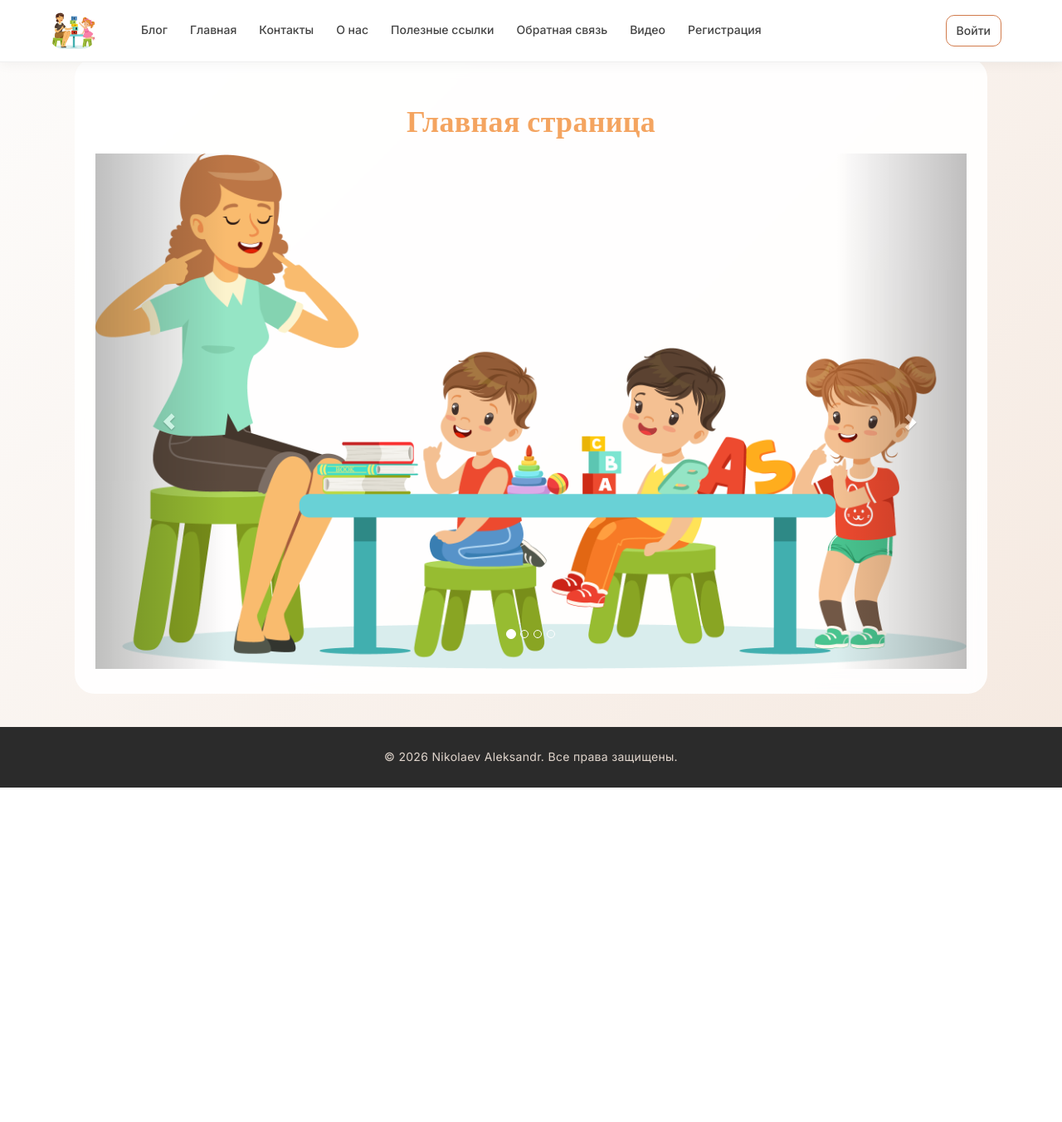
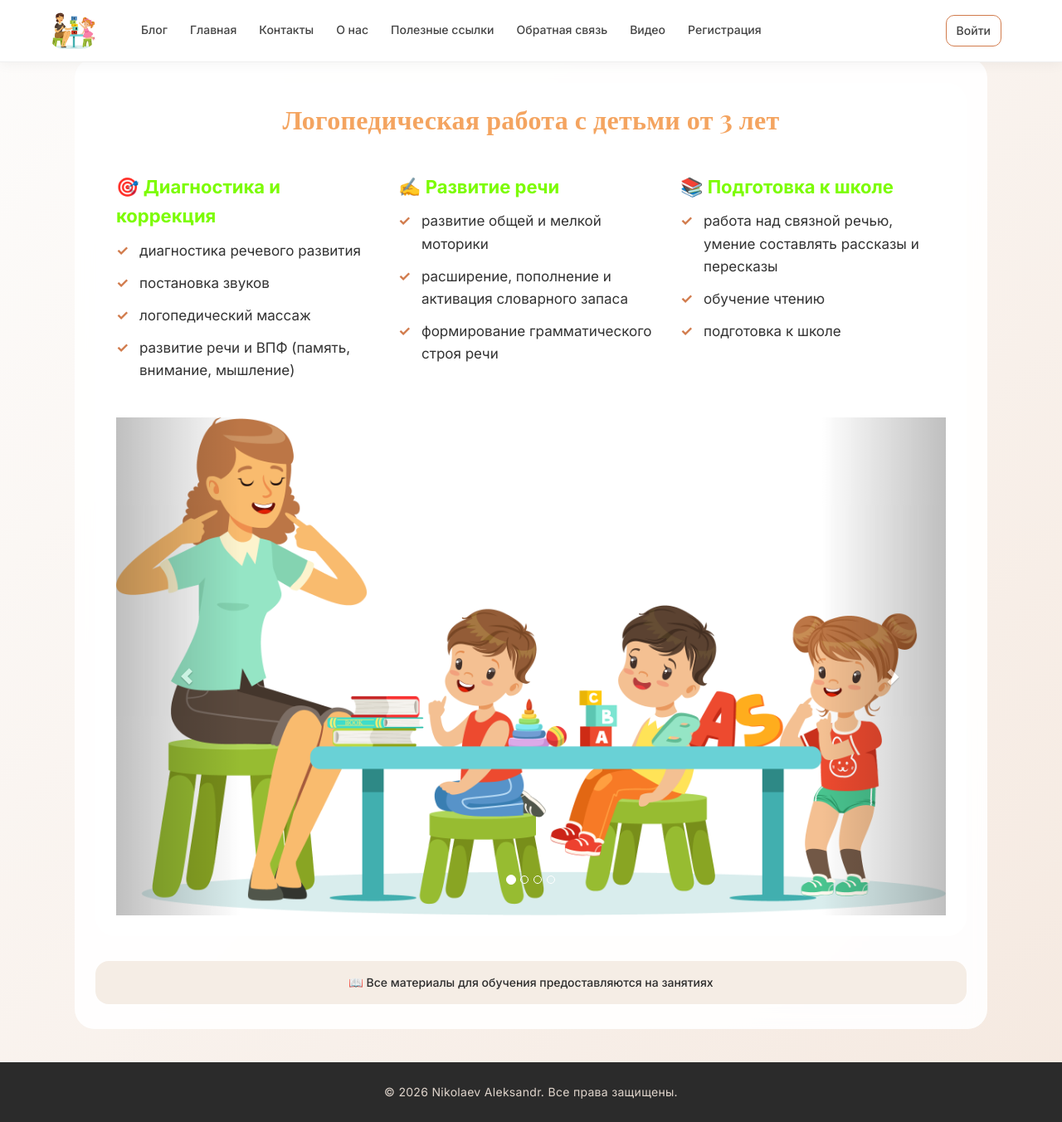
Before and after one commit to Lenchis21/DjangoSite, a Django app: page / in a window 1280 px wide. Shown: the whole page at 83% size. Before the commit the page ends 949 px from the top, so only its background shows below. Run offline with Django 3.2, Linux system fonts and the light colour scheme; some libraries are stand-ins or nearby versions.

Commit message:
Мелкие изменения, итоговый проект.

```diff
--- a/DjangoSite/app/forms.py
+++ b/DjangoSite/app/forms.py
@@ -32,11 +32,11 @@ class ReviewForm(forms.Form):
     rating = forms.ChoiceField(
         label='Оцените нашу работу',
         choices=[(5, 'Отлично'), (4, 'Хорошо'), (3, 'Удовлетворительно'), (2, 'Плохо')],
-        widget=forms.RadioSelect(attrs={'class': 'form-check-input'})
+        widget=forms.RadioSelect(attrs={'class': 'form-check-input list-unstyled'})
     )
     liked = forms.MultipleChoiceField(
         label='Что вам особенно понравилось?',
-        widget=forms.CheckboxSelectMultiple(attrs={'class': 'form-check-input'}),
+        widget=forms.CheckboxSelectMultiple(attrs={'class': 'form-check-input list-unstyled'}),
         choices=[
             ('diagnostic', 'Диагностика'),
             ('sound', 'Постановка звуков'),
@@ -46,6 +46,7 @@ class ReviewForm(forms.Form):
             ('other', 'Другое')
         ]
     )
+
     age = forms.ChoiceField(
         label='Возраст ребёнка',
         choices=[
--- a/DjangoSite/app/static/app/content/site.css
+++ b/DjangoSite/app/static/app/content/site.css
@@ -1,4 +1,3 @@
-/* ===== Google Fonts ===== */
 @import url('https://fonts.googleapis.com/css2?family=Inter:opsz,wght@14..32,400;14..32,500;14..32,600;14..32,700;14..32,800&family=Playfair+Display:wght@600;700;800&display=swap');
 
 * {
@@ -59,13 +58,13 @@ p, .description, li {
     color: #333;
 }
 
-subtitle {
+/*subtitle {
     text-decoration: none;
     font-weight: 700;
     font-size: 20px;
-    color: #2d5e3b;
+    color: seagreen;
     transition: color 0.2s;
-}
+}*/
 
     a.subtitle:hover {
         color: #d17b4c;
@@ -259,3 +258,74 @@ hr {
     border-radius: 20px;
     overflow: hidden;
 }
+
+
+/* Дополнительные стили для главной страницы - не меняет существующие стили */
+.services-grid {
+    display: flex;
+    flex-wrap: wrap;
+    gap: 20px;
+    justify-content: space-between;
+    margin: 30px 0;
+}
+
+.service-col {
+    flex: 1;
+    min-width: 250px;
+}
+
+.service-list {
+    list-style: none;
+    padding-left: 0;
+}
+
+    .service-list li {
+        margin-bottom: 12px;
+        padding-left: 28px;
+        position: relative;
+    }
+
+        .service-list li:before {
+            content: "✓";
+            color: #d17b4c;
+            font-weight: bold;
+            position: absolute;
+            left: 0;
+        }
+
+.vk-button {
+    display: inline-block;
+    background: #d17b4c;
+    color: white;
+    padding: 12px 32px;
+    border-radius: 40px;
+    text-decoration: none;
+    font-weight: 600;
+    font-size: 18px;
+    transition: all 0.2s ease;
+    text-align: center;
+}
+
+    .vk-button:hover {
+        background: #b8653a;
+        color: white;
+        text-decoration: none;
+        transform: translateY(-1px);
+    }
+
+.info-block {
+    text-align: center;
+    margin: 20px 0;
+    padding: 20px;
+    background: rgba(255,255,255,0.5);
+    border-radius: 24px;
+}
+
+.material-note {
+    background: #f5ede5;
+    padding: 15px 25px;
+    border-radius: 16px;
+    text-align: center;
+    margin-top: 30px;
+    font-weight: 500;
+}
--- a/DjangoSite/app/templates/app/blog.html
+++ b/DjangoSite/app/templates/app/blog.html
@@ -6,11 +6,9 @@
 <link rel="stylesheet" type="text/css" href="{% static 'app/content/site.css' %}" />
 
 <h2 class="title">{{ title }}</h2>
-<br />
 
 {% for post in posts %}
 
-<hr />
 
 <div class="">
 
--- a/DjangoSite/app/templates/app/contact.html
+++ b/DjangoSite/app/templates/app/contact.html
@@ -11,7 +11,7 @@
     P: 425.555.0100
 </address>
 
-<address class="description"
+<address class="description">
     <strong>Техническая поддержка:</strong>   <a href="mailto:Support@example.com">support@logoslovo.ru</a><br />
     <strong>Отдел маректинга:</strong> <a href="mailto:Marketing@example.com">marketing@logoslovo.ru</a>
 </address>
--- a/DjangoSite/app/templates/app/index.html
+++ b/DjangoSite/app/templates/app/index.html
@@ -2,82 +2,78 @@
 {% load static %}
 
 {% block content %}
-<body>
-    <h2 class="title">{{ title }}</h2>
+
+<!--<h2 class="title">{{ title }}</h2>-->
+<!-- Логопедическая работа -->
+<div class="content-wrapper">
+    <h2 class="title" style="font-size: 32px; margin-top: 0; margin-bottom: 15px;">Логопедическая работа с детьми от 3 лет</h2>
+
+    <div class="services-grid">
+        <div class="service-col">
+            <div class="subtitle" margin-bottom: 15px;">🎯 Диагностика и коррекция</div>
+            <ul class="service-list">
+                <li>диагностика речевого развития</li>
+                <li>постановка звуков</li>
+                <li>логопедический массаж</li>
+                <li>развитие речи и ВПФ (память, внимание, мышление)</li>
+            </ul>
+        </div>
+
+        <div class="service-col">
+            <div class="subtitle" margin-bottom: 15px;">✍️ Развитие речи</div>
+            <ul class="service-list">
+                <li>развитие общей и мелкой моторики</li>
+                <li>расширение, пополнение и активация словарного запаса</li>
+                <li>формирование грамматического строя речи</li>
+            </ul>
+        </div>
+
+        <div class="service-col">
+            <div class="subtitle" margin-bottom: 15px;">📚 Подготовка к школе</div>
+            <ul class="service-list">
+                <li>работа над связной речью, умение составлять рассказы и пересказы</li>
+                <li>обучение чтению</li>
+                <li>подготовка к школе</li>
+            </ul>
+        </div>
+    </div>
 
     <div id="myCarousel" class="carousel slide" data-ride="carousel" data-interval="2000">
-
         <ol class="carousel-indicators">
-
             <li data-target="#myCarousel" data-slide-to="0" class="active"></li>
-
             <li data-target="#myCarousel" data-slide-to="1"></li>
-
             <li data-target="#myCarousel" data-slide-to="2"></li>
-
             <li data-target="#myCarousel" data-slide-to="3"></li>
-
         </ol>
 
         <div class="carousel-inner" role="listbox">
-
             <div class="item active">
-
-                <img class="img-slider" src="{% static 'app/content/4.png'%} " alt="Первый слайд" class="img-responsive" />
-
-                <div class="carousel-caption" role="option">
-
-
-
+                <img class="img-slider img-responsive" style="height: 600px;" src="{% static 'app/content/4.png'%}" alt="Первый слайд" />
+                <div class="carousel-caption" role="option"></div>
             </div>
-
+            <div class="item">
+                <img class="img-slider img-responsive" style="height: 600px;" src="{% static 'app/content/1.jpeg'%}" alt="Второй слайд" />
+                <div class="carousel-caption" role="option"></div>
             </div>
-
             <div class="item">
-
-                <img class="img-slider" src="{% static 'app/content/1.jpeg'%}" alt="Второй слайд" class="img-responsive" />
-
-                <div class="carousel-caption" role="option">
-
-
-
+                <img class="img-slider img-responsive" style="height: 600px;" src="{% static 'app/content/2.jpg'%}" alt="Третий слайд" />
+                <div class="carousel-caption" role="option"></div>
             </div>
-
-            </div>
-
-            <div class="item">
-
-                <img class="img-slider" src=" {% static 'app/content/2.jpg'%} " alt="Третий слайд" class="img-responsive" />
-
-                <div class="carousel-caption" role="option">
-
-
-
-                </div>
-
-            </div>
-
         </div>
 
         <a class="left carousel-control" href="#myCarousel" role="button" data-slide="prev">
-
             <span class="glyphicon glyphicon-chevron-left" aria-hidden="true"></span>
-
             <span class="sr-only">Previous</span>
-
         </a>
-
         <a class="right carousel-control" href="#myCarousel" role="button" data-slide="next">
-
             <span class="glyphicon glyphicon-chevron-right" aria-hidden="true"></span>
-
             <span class="sr-only">Next</span>
-
         </a>
-
+    </div>
 </div>
 
-</body>
-
+<div class="material-note">
+    📖 Все материалы для обучения предоставляются на занятиях
+</div>
 
 {% endblock %}
--- a/DjangoSite/app/templates/app/pool.html
+++ b/DjangoSite/app/templates/app/pool.html
@@ -12,7 +12,6 @@
         <section id="feedbackForm">
             <form method="post" class="form-horizontal">
                 {% csrf_token %}
-                <hr />
 
                 <div class="form-group">
                     <label for="{{form.name.id_for_label}}" class="col-md-3 control-label">{{ form.name.label }}:</label>
```
Also changed, not shown: DjangoSite/db.sqlite3. Lines whose indentation alone changed are shown as unchanged.
